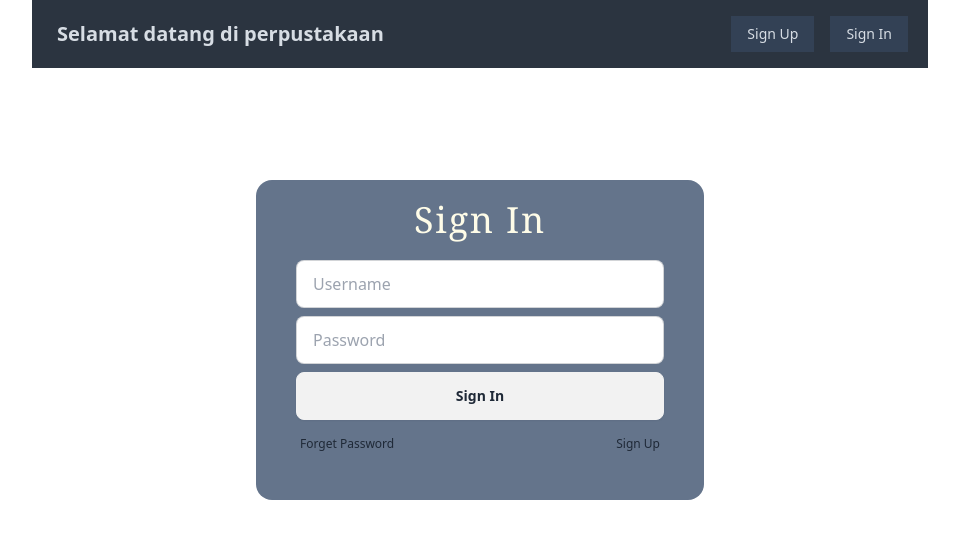
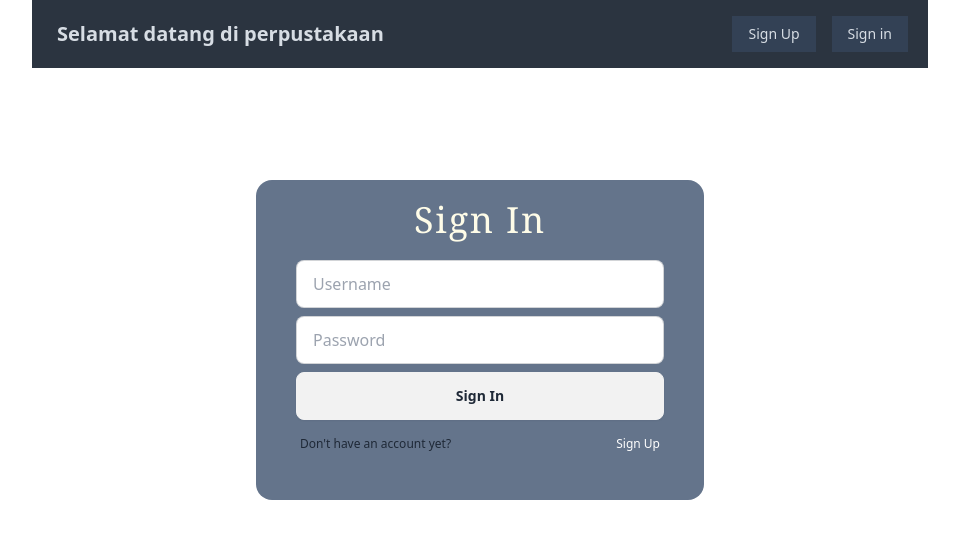
Before and after one commit to amrizal94/tsa-sanbercode, a Vue app in the folder frontend/: page /login in a window 1280 px wide. Shown: the top 538 px of the page, without its empty margins (160-1119 px from the left). Built offline with nearby package versions, Linux system fonts and the light colour scheme.

Commit message:
get data form submit

```diff
--- a/frontend/src/components/Login.vue
+++ b/frontend/src/components/Login.vue
@@ -20,8 +20,10 @@
       />
       <button class="btn w-full">Sign In</button>
       <div class="label">
-        <span class="label-text-alt">Forget Password</span>
-        <span class="label-text-alt">Sign Up</span>
+        <span class="label-text-alt">Don't have an account yet?</span>
+        <span class="label-text-alt text-white">
+          <router-link to="/register">Sign Up</router-link>
+        </span>
       </div>
     </form>
   </div>
--- a/frontend/src/components/Nav.vue
+++ b/frontend/src/components/Nav.vue
@@ -5,8 +5,12 @@
     </div>
     <div class="flex-none">
       <ul class="menu menu-horizontal px-1">
-        <li class="bg-slate-700 mx-2 hover:bg-gray-500"><a>Sign Up</a></li>
-        <li class="bg-slate-700 mx-2 hover:bg-gray-500"><a>Sign In</a></li>
+        <li class="bg-slate-700 mx-2 hover:bg-gray-500">
+          <router-link to="/register">Sign Up</router-link>
+        </li>
+        <li class="bg-slate-700 mx-2 hover:bg-gray-500">
+          <router-link to="/login">Sign in</router-link>
+        </li>
       </ul>
     </div>
   </nav>
--- a/frontend/src/components/Register.vue
+++ b/frontend/src/components/Register.vue
@@ -4,29 +4,33 @@
       Sign Up
     </h1>
     <form
-      action=""
-      method="post"
+      @submit.prevent="handleSubmit"
       class="p-5 box-border flex flex-col justify-center gap-2"
     >
       <input
         type="text"
         placeholder="Username"
         class="input input-bordered w-full"
+        v-model="username"
       />
       <input
         type="email"
         placeholder="Email"
         class="input input-bordered w-full"
+        v-model="email"
       />
       <input
         type="password"
         placeholder="Password"
         class="input input-bordered w-full"
+        v-model="password"
       />
       <button class="btn w-full btn-success">Sign Up</button>
       <div class="label">
-        <span class="label-text-alt"></span>
-        <span class="label-text-alt">Sign In</span>
+        <span class="label-text-alt">already have an account?</span>
+        <span class="label-text-alt text-white"
+          ><router-link to="/login">Sign In</router-link></span
+        >
       </div>
     </form>
   </div>
@@ -34,6 +38,23 @@
 <script>
 export default {
   name: "Register",
+  data() {
+    return {
+      username: "",
+      email: "",
+      password: "",
+    };
+  },
+  methods: {
+    handleSubmit() {
+      const data = {
+        username: this.username,
+        email: this.email,
+        password: this.password,
+      };
+      console.log(data);
+    },
+  },
 };
 </script>
 <style lang=""></style>
```
